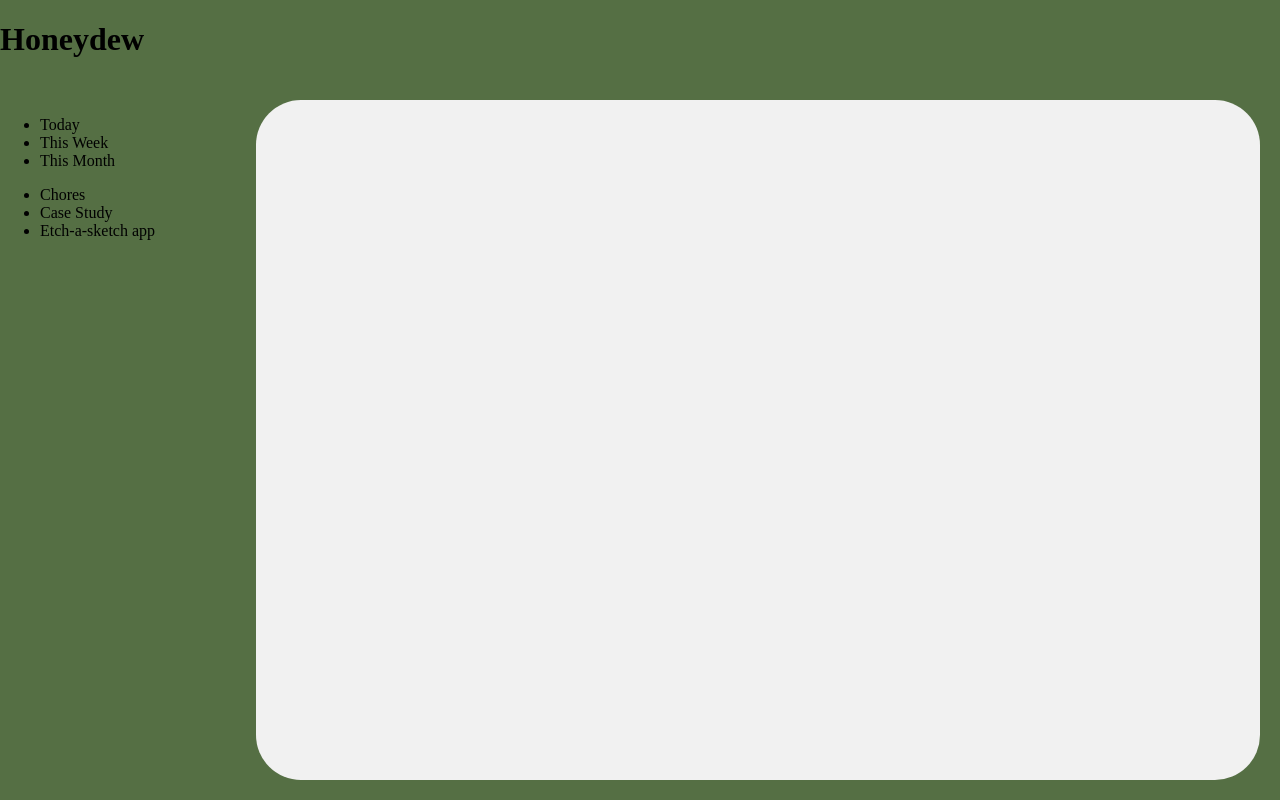
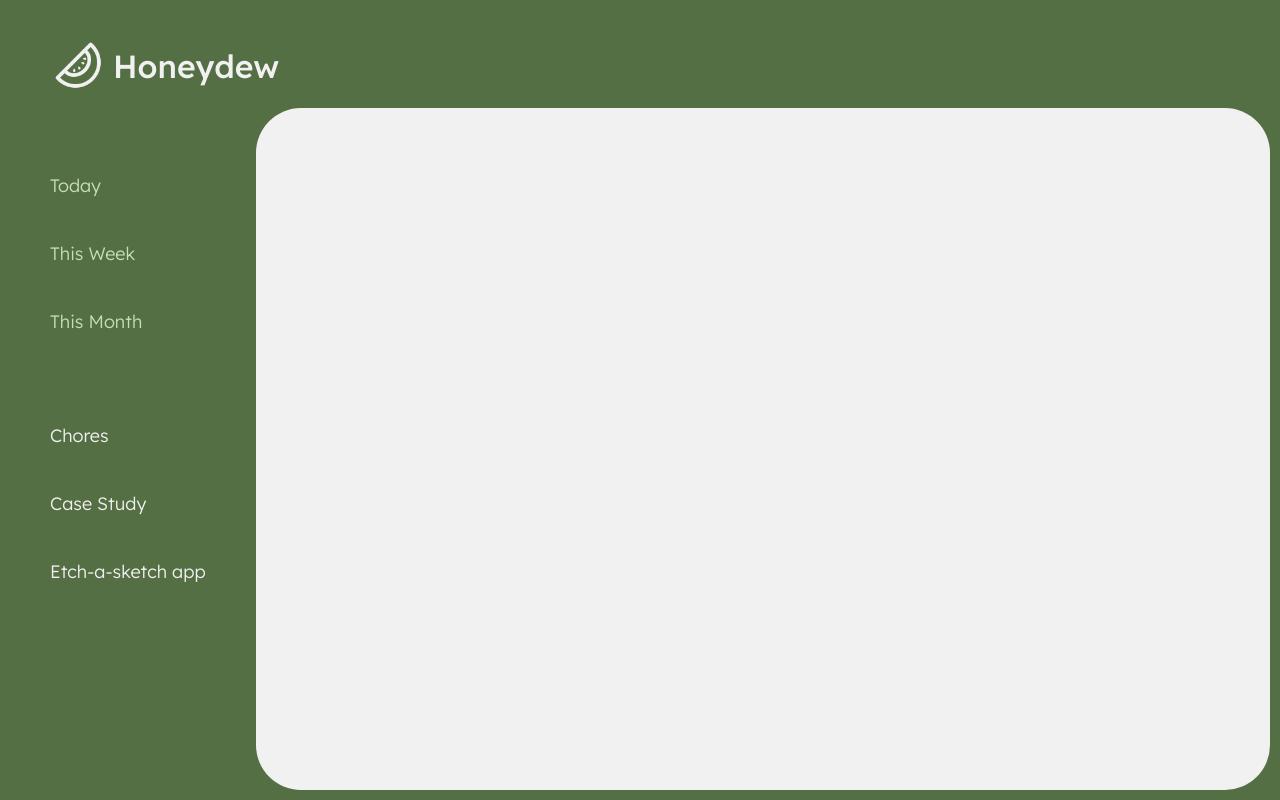
Before and after one commit to huntkay1/to-do-app, a website built with webpack: page src/index.html in a window 1280 px wide. Built offline with nearby package versions, Linux system fonts and the light colour scheme.

Commit message:
Style logo and nav

```diff
--- a/package.json
+++ b/package.json
@@ -12,8 +12,11 @@
   "license": "ISC",
   "devDependencies": {
     "css-loader": "^7.1.1",
+    "file-loader": "^6.2.0",
+    "html-loader": "^5.0.0",
     "html-webpack-plugin": "^5.6.0",
     "style-loader": "^4.0.0",
+    "url-loader": "^4.1.1",
     "webpack": "^5.91.0",
     "webpack-cli": "^5.1.4"
   }
--- a/src/index.html
+++ b/src/index.html
@@ -1,9 +1,14 @@
+
+
 <!DOCTYPE html>
 <html lang="en">
 <head>
     <meta charset="UTF-8">
     <meta name="viewport" content="width=device-width, initial-scale=1.0">
     <title>To-do App</title>
+    <link rel="preconnect" href="https://fonts.googleapis.com">
+    <link rel="preconnect" href="https://fonts.gstatic.com" crossorigin>
+    <link href="https://fonts.googleapis.com/css2?family=Lexend+Deca:wght@100..900&family=Nanum+Pen+Script&display=swap" rel="stylesheet">
 </head>
 <body>
     <header>
@@ -11,13 +16,13 @@
     </header>
 
     <nav>
-        <ul>
+        <ul id="nav-1">
             <li>Today</li>
             <li>This Week</li>
             <li>This Month</li>
         </ul>
 
-        <ul>
+        <ul id="nav-2">
             <li>Chores</li>
             <li>Case Study</li>
             <li>Etch-a-sketch app</li>
--- a/src/index.js
+++ b/src/index.js
@@ -1 +1,21 @@
 import './style.css';
+import todayIcon from './today-icon.png';
+import melon from './melon-icon.png';
+
+const header = document.querySelector("header");
+const melonIcon = new Image(58, 58);
+melonIcon.src = melon;
+melonIcon.classList.add("melon-icon");
+
+header.appendChild(melonIcon);
+
+
+// const todayImg = new Image(45, 45);
+// todayImg.src = todayIcon;
+
+
+// let nav1 = document.getElementById("nav-1");
+// nav1.appendChild(todayImg);
+
+
+//its there but its the same color as the background
--- a/src/style.css
+++ b/src/style.css
@@ -1,3 +1,4 @@
+
 body {
     display: grid;
     grid-template-columns: 1fr 4fr;
@@ -6,20 +7,55 @@ body {
     padding: 0;
     margin: 0;
     background-color: #556F44;
+    font-family: Lexend Deca;
 }
 
 header {
     grid-column: 1 / -1 ;
+    display: flex;
+    padding-left: 50px;
+    margin-top: 25px;
+}
 
+.melon-icon {
+    padding-top: 12px;
+}
+
+h1 {
+    color: #f1f1f1;
+    font-weight: 500;
+    order: 2;
+    padding-left: 5px;
 }
 
 nav {
     grid-row: 2 / -1;
+    margin-top: 50px;
+}
+
+nav ul {
+    padding-bottom: 30px;
+}
+
+nav li {
+    list-style-type: none;
+    font-size: 18px;
+    margin-left: 10px;
+    padding-bottom: 45px;
+    font-weight: 300;
+}
+
+#nav-1 {
+    color: #C7DEB6;
+}
+
+#nav-2 {
+    color: #f1f1f1;
 }
 
 div {
     background-color: #f1f1f1;
     grid-row: 2 / -1 ;
-    margin: 0 20px 20px 0;
+    margin: 0 10px 10px 0;
     border-radius: 45px;
 }
--- a/webpack.config.js
+++ b/webpack.config.js
@@ -15,7 +15,12 @@ module.exports = {
           {
             test: /\.css$/i,
             use: ['style-loader', 'css-loader']
-          }
+          },
+          {
+            test: /\.(png|svg|jpg|jpeg|gif)$/i,
+            type: 'asset/resource',
+          },
+
         ]
       }
 
```
Also changed, not shown: dist/150fbd464059d1dba11a.png (added), dist/fb10530a6229b5d75d28.png (added), dist/index.html, dist/main.js, src/melon-icon.png (added), src/month-icon.png (added), src/today-icon.png (added), src/week-icon.png (added), 1 other file.
